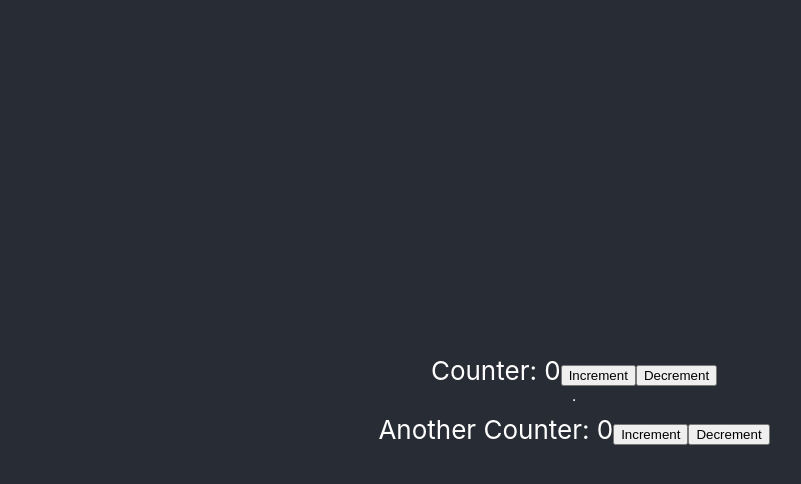
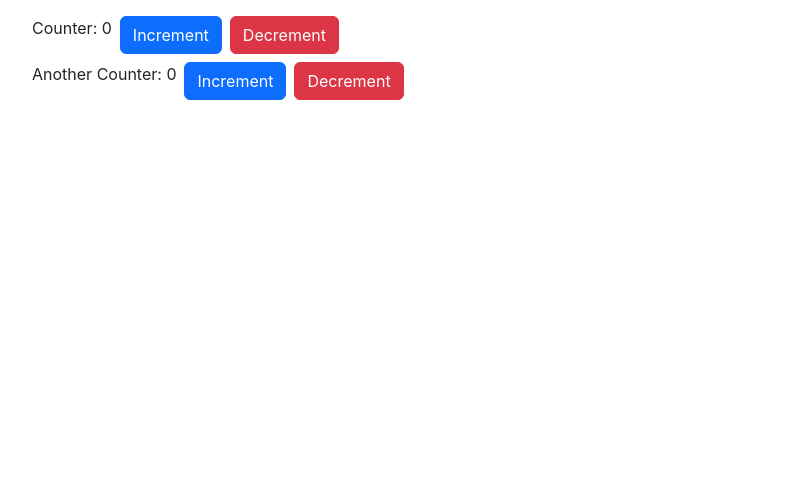
Before and after one commit to NajeebArif/redux-boot-up, a React (Create React App) app: page / in a window 1280 px wide. Shown: the top 484 px of the page, without its empty margins (66-867 px from the left). Built offline with nearby package versions, Linux system fonts and the light colour scheme.

Commit message:
Add Bootstrap (#1)

```diff
--- a/package.json
+++ b/package.json
@@ -6,6 +6,7 @@
     "@testing-library/jest-dom": "^5.16.5",
     "@testing-library/react": "^13.4.0",
     "@testing-library/user-event": "^13.5.0",
+    "bootstrap": "^5.3.0-alpha1",
     "react": "^18.2.0",
     "react-dom": "^18.2.0",
     "react-redux": "^8.0.5",
--- a/public/index.html
+++ b/public/index.html
@@ -15,6 +15,7 @@
       user's mobile device or desktop. See https://developers.google.com/web/fundamentals/web-app-manifest/
     -->
     <link rel="manifest" href="%PUBLIC_URL%/manifest.json" />
+    <link href="https://cdn.jsdelivr.net/npm/bootstrap@5.3.0-alpha1/dist/css/bootstrap.min.css" rel="stylesheet" integrity="sha384-GLhlTQ8iRABdZLl6O3oVMWSktQOp6b7In1Zl3/Jr59b6EGGoI1aFkw7cmDA6j6gD" crossorigin="anonymous">
     <!--
       Notice the use of %PUBLIC_URL% in the tags above.
       It will be replaced with the URL of the `public` folder during the build.
@@ -39,5 +40,6 @@
       To begin the development, run `npm start` or `yarn start`.
       To create a production bundle, use `npm run build` or `yarn build`.
     -->
+    <script src="https://cdn.jsdelivr.net/npm/bootstrap@5.3.0-alpha1/dist/js/bootstrap.bundle.min.js" integrity="sha384-w76AqPfDkMBDXo30jS1Sgez6pr3x5MlQ1ZAGC+nuZB+EYdgRZgiwxhTBTkF7CXvN" crossorigin="anonymous"></script>
   </body>
 </html>
--- a/src/App.js
+++ b/src/App.js
@@ -5,12 +5,11 @@
 
 function App() {
   return (
-    <div className="App">
-      <header className="App-header">
+    <div className='container'>
+      <div className="d-flex flex-column gap-2 justify-content-center m-3">
         <Counter />
-        <hr />
         <AnotherCounter />
-      </header>
+      </div>
     </div>
   );
 }
--- a/src/components/AnotherCounter.js
+++ b/src/components/AnotherCounter.js
@@ -12,10 +12,10 @@
 
 function AnotherCounter({counter, increment, decrement}) {
     return (
-        <div>
-          Another Counter: {counter}
-          <button onClick={increment}>Increment</button>
-          <button onClick={decrement}>Decrement</button>
+        <div className='d-flex gap-2'>
+          <span>Another Counter: {counter}</span>
+          <button className='btn btn-primary' onClick={increment}>Increment</button>
+          <button className='btn btn-danger' onClick={decrement}>Decrement</button>
         </div>
       )
 }
--- a/src/components/Counter.js
+++ b/src/components/Counter.js
@@ -16,10 +16,10 @@
   }
 
   return (
-    <div>
-      Counter: {counter}
-      <button onClick={increment}>Increment</button>
-      <button onClick={decrement}>Decrement</button>
+    <div className='d-flex gap-2'>
+      <span>Counter: {counter}</span>
+      <button className='btn btn-primary' onClick={increment}>Increment</button>
+      <button className='btn btn-danger' onClick={decrement}>Decrement</button>
     </div>
   )
 }
```
Also changed, not shown: 1 other file (tests, documents, lock files or other folders).
